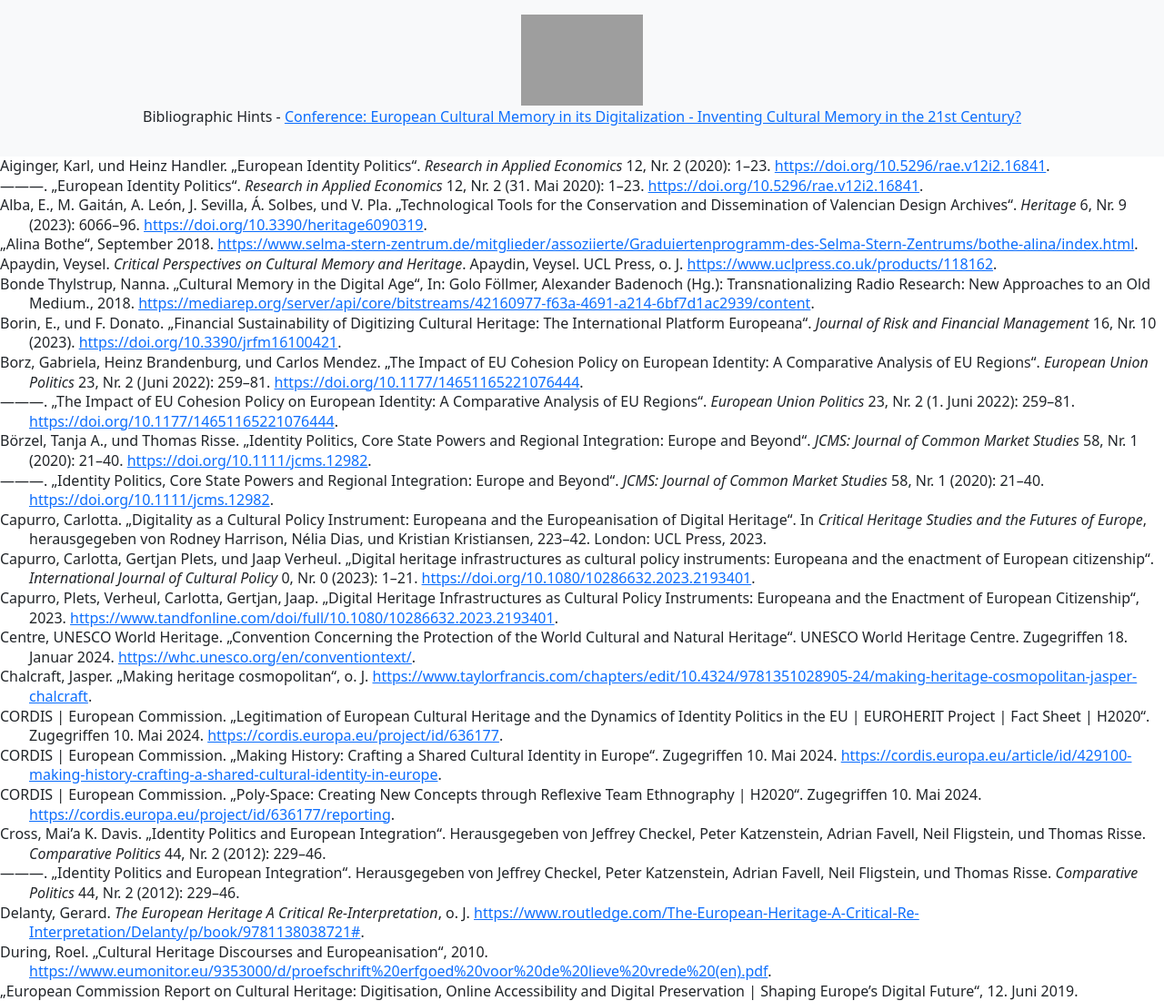
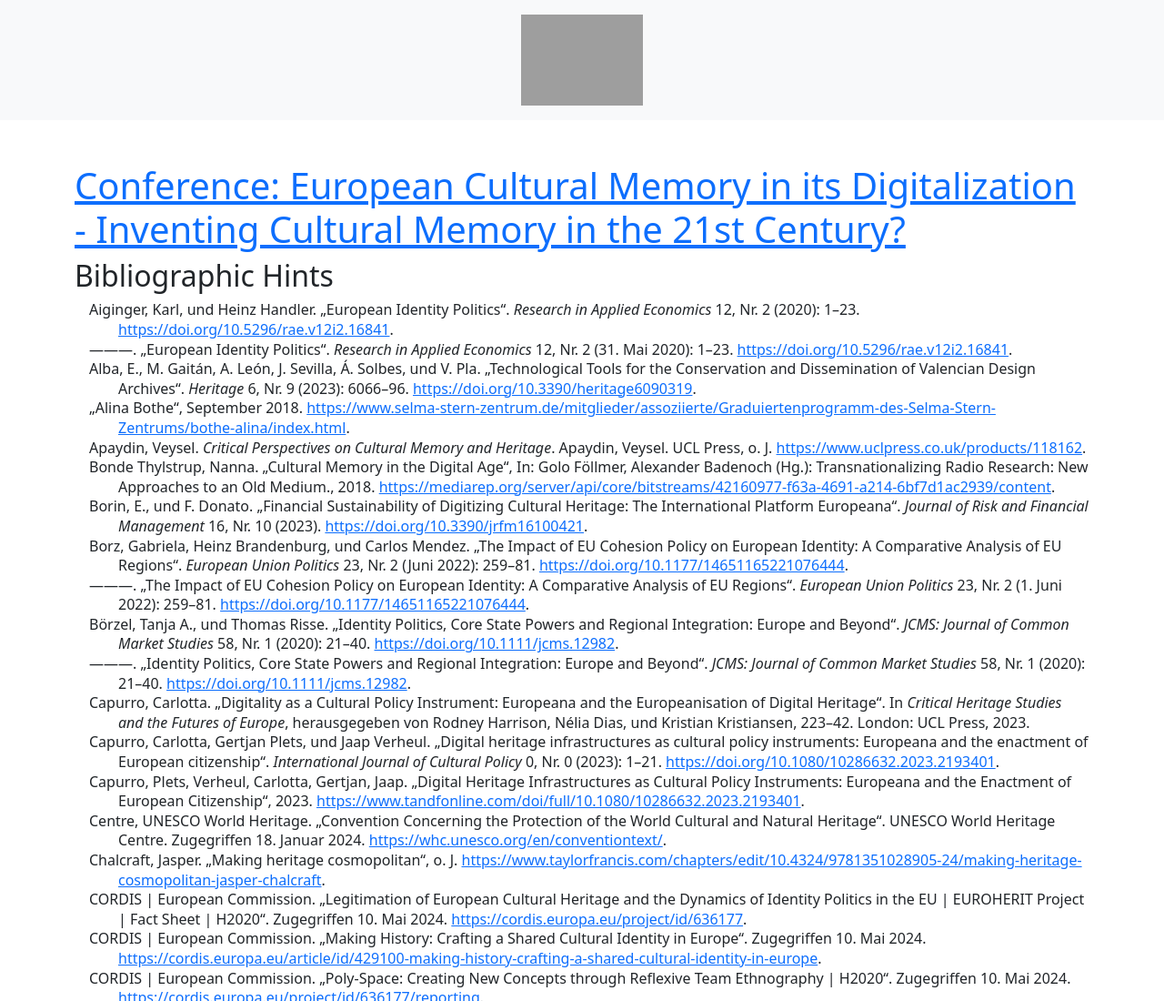
Before and after one commit to DHGraz/European-Cultural-Memory-in-its-Digitalization, a plain HTML site: page bibliography.html in a window 1280 px wide. Shown: the top 1100 px of the page at 91% size. Drawn offline with nearby package versions, Linux system fonts and the light colour scheme; grey boxes are pictures that could not be loaded.

Commit message:
improve style of bibliography.html

```diff
--- a/bibliography.html
+++ b/bibliography.html
@@ -11,12 +11,13 @@
 <body>
   <header class="bg-light text-center py-3">
     <img src="https://static.uni-graz.at/fileadmin/grafik/logos/logo_uni_graz_4c_schriftzug.jpg" alt="University of Graz Logo" style="max-height: 100px;">
-    <p>Bibliographic Hints - <a href="index.html">Conference: European Cultural Memory in its
-      Digitalization - Inventing Cultural
-      Memory in the 21st Century?</a></p>
 </header>
-<main>
-<div class="csl-bib-body" style="line-height: 1.35; margin-left: 2em; text-indent:-2em;">
+<main  class="container mt-5">
+  <h1><a href="index.html">Conference: European Cultural Memory in its
+    Digitalization - Inventing Cultural
+    Memory in the 21st Century?</a></h1>
+    <h2>Bibliographic Hints</h2>
+<div class="csl-bib-body" style="line-height: 1.35; margin-left: 3em; text-indent:-2em;">
   <div class="csl-entry">Aiginger, Karl, und Heinz Handler. „European Identity Politics“. <i>Research in Applied Economics</i> 12, Nr. 2 (2020): 1–23. <a href="https://doi.org/10.5296/rae.v12i2.16841">https://doi.org/10.5296/rae.v12i2.16841</a>.</div>
   <span class="Z3988" title="url_ver=Z39.88-2004&amp;ctx_ver=Z39.88-2004&amp;rfr_id=info%3Asid%2Fzotero.org%3A2&amp;rft_id=info%3Adoi%2F10.5296%2Frae.v12i2.16841&amp;rft_val_fmt=info%3Aofi%2Ffmt%3Akev%3Amtx%3Ajournal&amp;rft.genre=article&amp;rft.atitle=European%20Identity%20Politics&amp;rft.jtitle=Research%20in%20Applied%20Economics&amp;rft.volume=12&amp;rft.issue=2&amp;rft.aufirst=Karl&amp;rft.aulast=Aiginger&amp;rft.au=Karl%20Aiginger&amp;rft.au=Heinz%20Handler&amp;rft.date=2020&amp;rft.pages=1%E2%80%9323&amp;rft.spage=1&amp;rft.epage=23&amp;rft.issn=1948-5433"></span>
   <div class="csl-entry">———. „European Identity Politics“. <i>Research in Applied Economics</i> 12, Nr. 2 (31. Mai 2020): 1–23. <a href="https://doi.org/10.5296/rae.v12i2.16841">https://doi.org/10.5296/rae.v12i2.16841</a>.</div>
```
